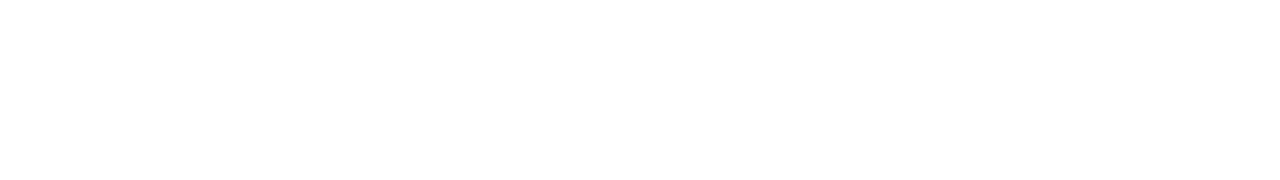
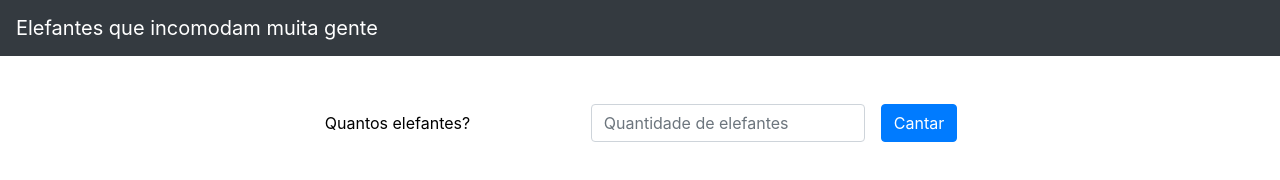
Before and after one commit to victorbuquera/Elefantes-que-incomodam, a plain HTML site: page index.html in a window 1280 px wide. Drawn offline with nearby package versions, Linux system fonts and the light colour scheme.

Commit message:
Projeto pronto

```diff
--- a/index.html
+++ b/index.html
@@ -8,8 +8,28 @@
     <link rel="stylesheet" href="https://cdn.jsdelivr.net/npm/bootstrap@4.0.0/dist/css/bootstrap.min.css" integrity="sha384-Gn5384xqQ1aoWXA+058RXPxPg6fy4IWvTNh0E263XmFcJlSAwiGgFAW/dAiS6JXm" crossorigin="anonymous">
 </head>
 <body>
-
-
+    <nav class="navbar navbar-dark bg-dark">
+        <a class="navbar-brand" href="#">Elefantes que incomodam muita gente</a>
+    </nav>
+    <div class="container">
+        <div class="row">
+            <div class="col-12 ">
+                <form class="form-inline justify-content-center mt-5">
+                    <div class="form-group mb-2">
+                      <label for="staticEmail2" class="sr-only">Email</label>
+                      <input type="text" readonly class="form-control-plaintext" id="text" value="Quantos elefantes?">
+                    </div>
+                    <div class="form-group mx-sm-3 mb-2">
+                      <label for="text" class="sr-only">Elefantes</label>
+                      <input type="text" class="form-control" id="qntdElefantes" placeholder="Quantidade de elefantes">
+                    </div>
+                    <button type="button" class="btn btn-primary mb-2" onclick="cantar()">Cantar</button>
+                  </form>
+                  <p class="text-center" id="espacoMusica"></p>
+            </div>
+        </div>
+    </div>
+<script src="script.js"></script>
 <script src="https://code.jquery.com/jquery-3.2.1.slim.min.js" integrity="sha384-KJ3o2DKtIkvYIK3UENzmM7KCkRr/rE9/Qpg6aAZGJwFDMVNA/GpGFF93hXpG5KkN" crossorigin="anonymous"></script>
 <script src="https://cdn.jsdelivr.net/npm/popper.js@1.12.9/dist/umd/popper.min.js" integrity="sha384-ApNbgh9B+Y1QKtv3Rn7W3mgPxhU9K/ScQsAP7hUibX39j7fakFPskvXusvfa0b4Q" crossorigin="anonymous"></script>
 <script src="https://cdn.jsdelivr.net/npm/bootstrap@4.0.0/dist/js/bootstrap.min.js" integrity="sha384-JZR6Spejh4U02d8jOt6vLEHfe/JQGiRRSQQxSfFWpi1MquVdAyjUar5+76PVCmYl" crossorigin="anonymous"></script>
--- a/script.js
+++ b/script.js
@@ -0,0 +1,78 @@
+/*function cantar(){
+    var N = document.getElementById('qntdElefantes').value
+    let elefantes = 1
+    var espacoMusica = document.getElementById('espacoMusica')
+    if(N % 2 == 0){
+        while(elefantes <= N){
+            if(elefantes == 1){
+
+            }
+        }
+    }
+}
+*/
+function cantar(){
+    var N = document.getElementById('qntdElefantes').value
+    let Elefantes = 1
+    let texto;
+    if(N % 2 == 0)
+    {
+        while(Elefantes <= N){
+            if(Elefantes == 1){
+                texto = "1 elefante incomoda muita gente <br>";
+               // espacoMusica.innerHTML += "1 elefante incomoda muita gente "
+                Elefantes++
+            }
+                if(Elefantes % 2 != 0){
+                    texto += Elefantes+ " Elefantes incomodam muita gente <br>"
+                   // espacoMusica.innerHTML = Elefantes, "Elefantes incomodam muita gente "
+                }else{
+                    texto += Elefantes+ " Elefantes  "
+                   // espacoMusica.innerHTML = Elefantes, "elefantes "
+                    for(i=0; i < Elefantes-1; i++){
+                      //  espacoMusica.innerHTML += "incomodam "
+                      texto += " incomodam, "
+                    }
+                   // espacoMusica.innerHTML += "incomodam muito mais "
+                   texto += " incomodam, muito mais <br>"
+
+
+                }
+            Elefantes++
+        }
+        espacoMusica.innerHTML = texto;
+    }else{
+        espacoMusica.innerHTML = 'Numero invalido'
+    }
+
+}
+
+/*function cantar(){
+    var N = document.getElementById('qntdElefantes').value
+    let Elefantes = 1
+    if(N % 2 == 0){
+        while(Elefantes <= N){
+            if(Elefantes == 1){
+                console.log("1 elefante incomoda muita gente")
+                Elefantes++
+            }
+                if(Elefantes % 2 != 0){
+                   console.log(Elefantes, "Elefantes incomodam muita gente" )
+                }else{
+                    console.log( Elefantes, "elefantes")
+                    for(i=0; i < Elefantes-1; i++){
+                        console.log('incomodam')
+                    }
+                    console.log("incomodam muito mais")
+                    if(Elefantes + 1 < N){
+                        espacoMusica.innerHTML = ' '
+                    }
+                }
+            Elefantes++
+        }
+    }else{
+        espacoMusica.innerHTML = 'Numero invalido'
+    }
+
+}
+*/
```
